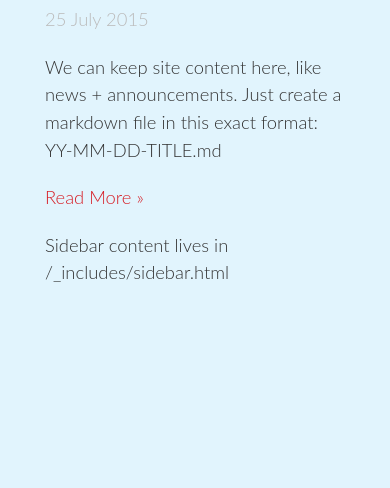
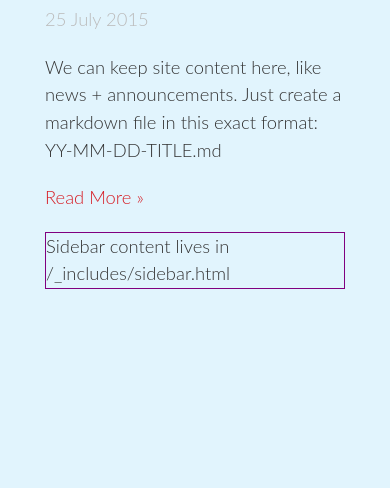
Before and after one commit to TowCenter/YouAreHere, a PHP site: page /_site/index.html in a window 390 px wide. Shown: the part 294-782 px from the top of the page. Run offline with PHP 8.4, Linux system fonts and the light colour scheme; some libraries are stand-ins or nearby versions.

Commit message:
Update style.css

```diff
--- a/assets/themes/bootstrap-3/css/style.css
+++ b/assets/themes/bootstrap-3/css/style.css
@@ -412,6 +412,7 @@ header h1 {
  .sidebar {
     max-width: none;
     padding: 0 30px 0 0;
+    border:1px solid red;
   }
   .content{
      max-width: none;
@@ -423,6 +424,7 @@ header h1 {
   .sidebar {
     max-width: none;
     padding: 0 30px 0 0;
+    border:1px solid green;
   }
   .sidebar div {
     display: inline-block;
@@ -462,6 +464,7 @@ header h1 {
   .sidebar {
     max-width: none;
     padding: 0 30px 0 0;
+    border:1px solid purple;
   }
   .sidebar div {
     display: inline-block;
```
